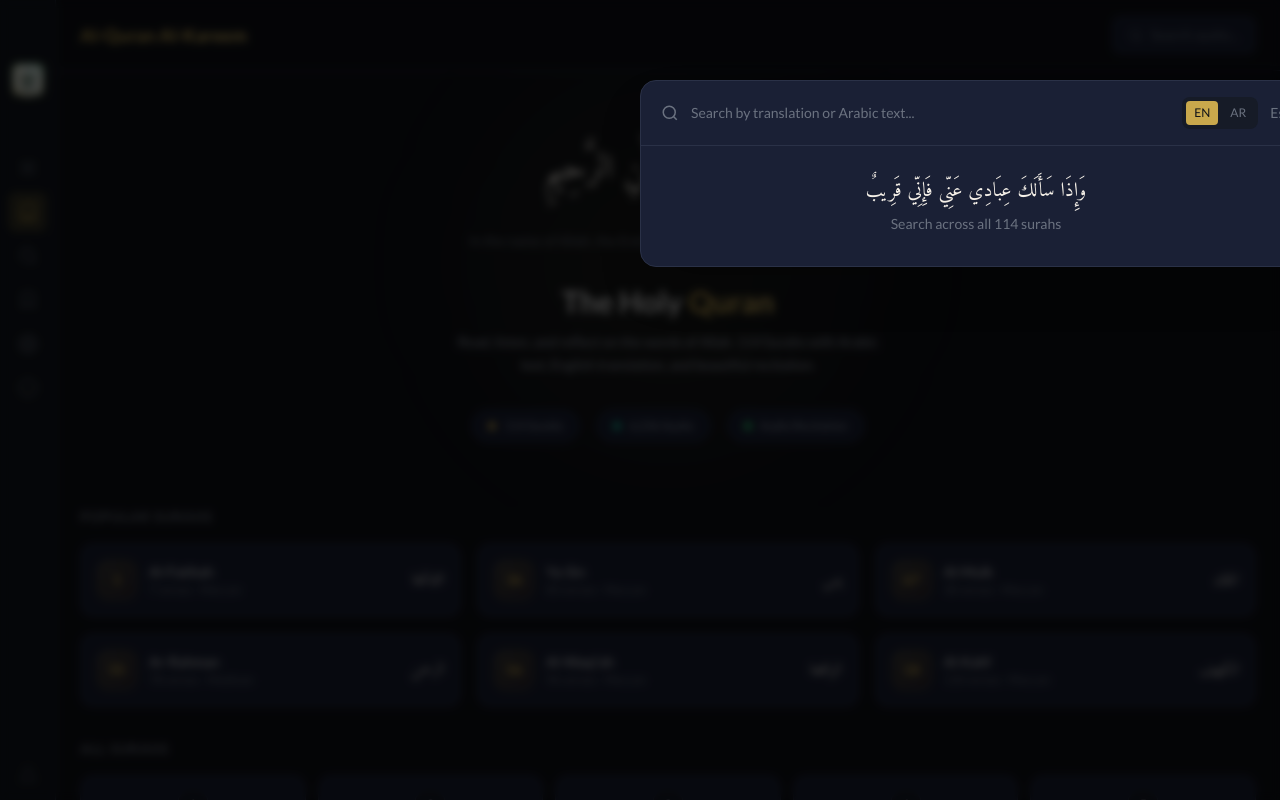
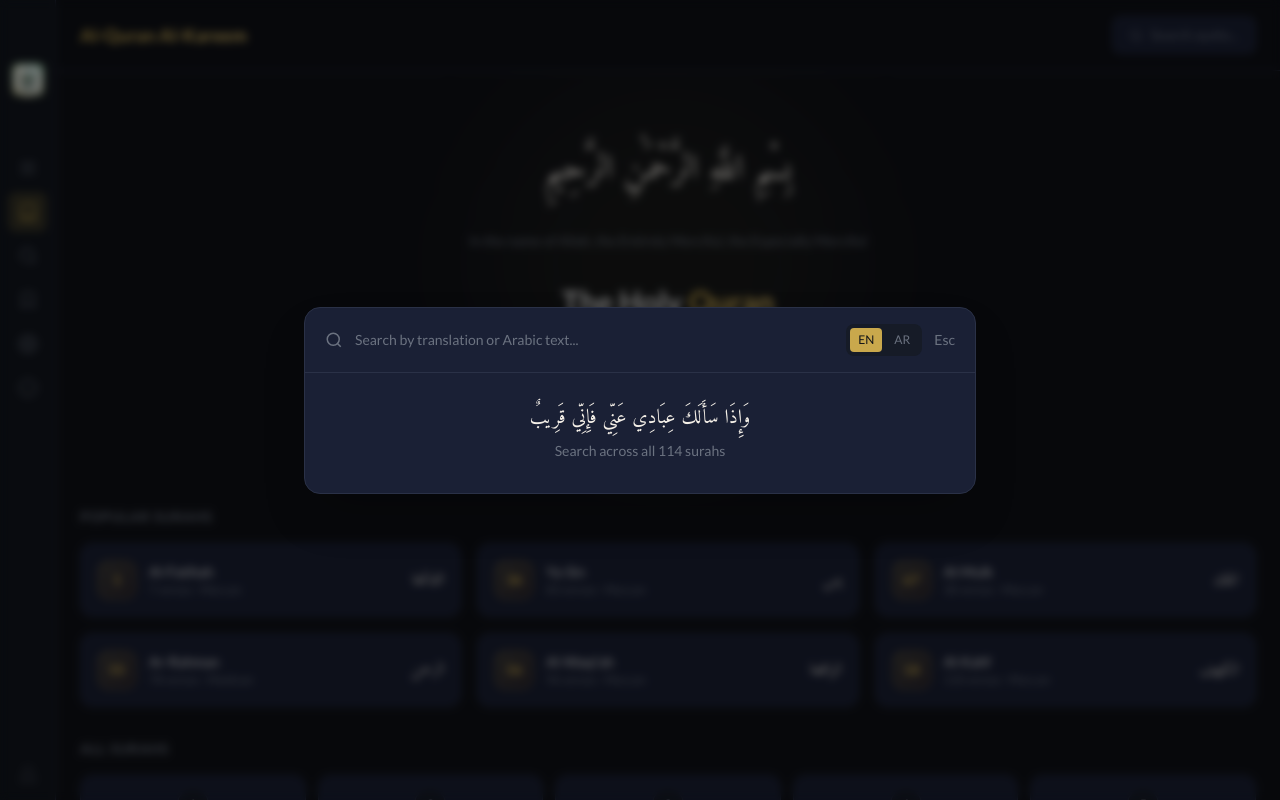
Before and after one commit to mirzasalem/quran-web-aplication, a Next.js app in the folder frontend/: page / in a window 1280 px wide. Both pictures are taken after typing "Sample" into the empty fields and a click on the button "Search". Shown: the top 800 px of the page. Built offline with nearby package versions, Linux system fonts and the light colour scheme; a web font is replaced by a local one.

Commit message:
Search bug fixed

```diff
--- a/frontend/next.config.js
+++ b/frontend/next.config.js
@@ -6,7 +6,7 @@ const nextConfig = {
   trailingSlash: true,
   images: { unoptimized: true },
   env: {
-    NEXT_PUBLIC_API_URL: process.env.NEXT_PUBLIC_API_URL || "http://localhost:3001",
+    NEXT_PUBLIC_API_URL: process.env.NEXT_PUBLIC_API_URL || "http://192.168.68.107:3001",
   },
 };
 
--- a/frontend/src/components/SearchModal.tsx
+++ b/frontend/src/components/SearchModal.tsx
@@ -75,15 +75,26 @@ export default function SearchModal({ isOpen, onClose }: SearchModalProps) {
 
   if (!isOpen) return null;
 
+
   return (
-    <>
-      <div className="fixed inset-0 bg-black/70 z-50 backdrop-blur-sm" onClick={onClose} />
-      <div className="fixed top-[10vh] left-1/2 -translate-x-1/2 w-full max-w-2xl bg-bg-card border border-border rounded-2xl shadow-2xl z-50 overflow-hidden animate-fade-in-up">
+  <div className="fixed inset-0 z-50 flex items-center justify-center">
+
+    {/* Backdrop */}
+    <div
+      className="absolute inset-0 bg-black/50 backdrop-blur-sm"
+      onClick={onClose}
+    />
+
+    {/* Modal */}
+    <div className="relative w-full max-w-2xl mx-4 bg-bg-card border border-border rounded-2xl shadow-2xl overflow-hidden animate-fade-in-up">
+
       {/* Search Input */}
       <div className="flex items-center gap-3 px-5 py-4 border-b border-border">
         <svg width="18" height="18" className="text-text-muted flex-shrink-0" viewBox="0 0 24 24" fill="none" stroke="currentColor" strokeWidth="2">
-            <circle cx="11" cy="11" r="8"/><line x1="21" y1="21" x2="16.65" y2="16.65"/>
+          <circle cx="11" cy="11" r="8"/>
+          <line x1="21" y1="21" x2="16.65" y2="16.65"/>
         </svg>
+
         <input
           ref={inputRef}
           type="text"
@@ -101,18 +112,29 @@ export default function SearchModal({ isOpen, onClose }: SearchModalProps) {
           <button
             onClick={() => setLang("en")}
             className={`px-2 py-1 rounded text-xs font-medium transition-all ${
-                lang === "en" ? "bg-accent-gold text-bg-primary" : "text-text-muted hover:text-text-primary"
+              lang === "en"
+                ? "bg-accent-gold text-bg-primary"
+                : "text-text-muted hover:text-text-primary"
             }`}
-            >EN</button>
+          >
+            EN
+          </button>
           <button
             onClick={() => setLang("ar")}
             className={`px-2 py-1 rounded text-xs font-medium transition-all ${
-                lang === "ar" ? "bg-accent-gold text-bg-primary" : "text-text-muted hover:text-text-primary"
+              lang === "ar"
+                ? "bg-accent-gold text-bg-primary"
+                : "text-text-muted hover:text-text-primary"
             }`}
-            >AR</button>
+          >
+            AR
+          </button>
         </div>
 
-          <button onClick={onClose} className="text-text-muted hover:text-text-primary text-sm">
+        <button
+          onClick={onClose}
+          className="text-text-muted hover:text-text-primary text-sm"
+        >
           Esc
         </button>
       </div>
@@ -128,7 +150,7 @@ export default function SearchModal({ isOpen, onClose }: SearchModalProps) {
 
         {error && (
           <div className="px-5 py-8 text-center">
-              <span className="text-2xl">⚠️</span>
+            <span className="text-2xl">Error</span>
             <p className="text-sm text-red-400 mt-2">{error}</p>
           </div>
         )}
@@ -136,15 +158,20 @@ export default function SearchModal({ isOpen, onClose }: SearchModalProps) {
         {!isLoading && !error && results.length === 0 && query.length >= 2 && (
           <div className="px-5 py-8 text-center">
             <span className="text-3xl">🔍</span>
-              <p className="text-sm text-text-muted mt-2">No results found for "{query}"</p>
+            <p className="text-sm text-text-muted mt-2">
+              No results found for "{query}"
+            </p>
           </div>
         )}
 
         {!isLoading && results.length > 0 && (
           <>
             <div className="px-5 py-2 border-b border-border bg-bg-secondary">
-                <span className="text-xs text-text-muted">{results.length} result(s) found</span>
+              <span className="text-xs text-text-muted">
+                {results.length} result(s) found
+              </span>
             </div>
+
             {results.map((result, idx) => (
               <Link
                 key={`${result.surahNumber}-${result.ayah.numberInSurah}-${idx}`}
@@ -152,7 +179,6 @@ export default function SearchModal({ isOpen, onClose }: SearchModalProps) {
                 onClick={onClose}
                 className="block px-5 py-4 border-b border-border/60 hover:bg-bg-hover transition-colors"
               >
-                  {/* Surah info */}
                 <div className="flex items-center gap-2 mb-2">
                   <span className="text-xs bg-accent-gold/20 text-accent-gold px-2 py-0.5 rounded font-medium">
                     {result.surahEnglishName}
@@ -160,25 +186,27 @@ export default function SearchModal({ isOpen, onClose }: SearchModalProps) {
                   <span className="text-xs text-text-muted">
                     Ayah {result.ayah.numberInSurah}
                   </span>
-                    <span className="text-xs text-text-muted ml-auto">#{result.surahNumber}</span>
+                  <span className="text-xs text-text-muted ml-auto">
+                    #{result.surahNumber}
+                  </span>
                 </div>
 
-                  {/* Arabic text */}
                 <p
                   className="text-right text-text-arabic text-base font-arabic mb-2 leading-loose"
                   dir="rtl"
                   dangerouslySetInnerHTML={{
-                      __html: lang === "ar"
+                    __html:
+                      lang === "ar"
                         ? highlightText(result.ayah.text, query)
                         : result.ayah.text,
                   }}
                 />
 
-                  {/* Translation */}
                 <p
                   className="text-sm text-text-secondary leading-relaxed"
                   dangerouslySetInnerHTML={{
-                      __html: lang === "en"
+                    __html:
+                      lang === "en"
                         ? highlightText(result.ayah.translation, query)
                         : result.ayah.translation,
                   }}
@@ -190,12 +218,145 @@ export default function SearchModal({ isOpen, onClose }: SearchModalProps) {
 
         {query.length === 0 && (
           <div className="px-5 py-8 text-center">
-              <p className="text-text-arabic text-xl font-arabic mb-2" dir="rtl">وَإِذَا سَأَلَكَ عِبَادِي عَنِّي فَإِنِّي قَرِيبٌ</p>
-              <p className="text-sm text-text-muted">Search across all 114 surahs</p>
+            <p className="text-text-arabic text-xl font-arabic mb-2" dir="rtl">
+              وَإِذَا سَأَلَكَ عِبَادِي عَنِّي فَإِنِّي قَرِيبٌ
+            </p>
+            <p className="text-sm text-text-muted">
+              Search across all 114 surahs
+            </p>
           </div>
         )}
       </div>
     </div>
-    </>
+  </div>
 );
+
+
+
+
+
+  // return (
+  //   <>
+
+  //     <div className="fixed inset-0 bg-black/50 z-50 backdrop-blur-sm" onClick={onClose} />
+  //     <div className="fixed top-[10vh] left-1/2 -translate-x-1/2 w-full max-w-2xl bg-bg-card border border-border rounded-2xl shadow-2xl z-50 overflow-hidden animate-fade-in-up">
+  //       {/* Search Input */}
+  //       <div className="flex items-center gap-3 px-5 py-4 border-b border-border">
+  //         <svg width="18" height="18" className="text-text-muted flex-shrink-0" viewBox="0 0 24 24" fill="none" stroke="currentColor" strokeWidth="2">
+  //           <circle cx="11" cy="11" r="8"/><line x1="21" y1="21" x2="16.65" y2="16.65"/>
+  //         </svg>
+  //         <input
+  //           ref={inputRef}
+  //           type="text"
+  //           placeholder="Search by translation or Arabic text..."
+  //           value={query}
+  //           onChange={(e) => {
+  //             setQuery(e.target.value);
+  //             handleSearch(e.target.value);
+  //           }}
+  //           className="flex-1 bg-transparent text-text-primary placeholder:text-text-muted text-sm focus:outline-none"
+  //         />
+
+  //         {/* Language Toggle */}
+  //         <div className="flex gap-1 bg-bg-secondary rounded-lg p-1">
+  //           <button
+  //             onClick={() => setLang("en")}
+  //             className={`px-2 py-1 rounded text-xs font-medium transition-all ${
+  //               lang === "en" ? "bg-accent-gold text-bg-primary" : "text-text-muted hover:text-text-primary"
+  //             }`}
+  //           >EN</button>
+  //           <button
+  //             onClick={() => setLang("ar")}
+  //             className={`px-2 py-1 rounded text-xs font-medium transition-all ${
+  //               lang === "ar" ? "bg-accent-gold text-bg-primary" : "text-text-muted hover:text-text-primary"
+  //             }`}
+  //           >AR</button>
+  //         </div>
+
+  //         <button onClick={onClose} className="text-text-muted hover:text-text-primary text-sm">
+  //           Esc
+  //         </button>
+  //       </div>
+
+  //       {/* Results */}
+  //       <div className="max-h-[60vh] overflow-y-auto">
+  //         {isLoading && (
+  //           <div className="flex items-center justify-center py-12">
+  //             <div className="w-6 h-6 border-2 border-accent-gold border-t-transparent rounded-full animate-spin" />
+  //             <span className="ml-3 text-sm text-text-muted">Searching...</span>
+  //           </div>
+  //         )}
+
+  //         {error && (
+  //           <div className="px-5 py-8 text-center">
+  //             <span className="text-2xl">Error</span>
+  //             <p className="text-sm text-red-400 mt-2">{error}</p>
+  //           </div>
+  //         )}
+
+  //         {!isLoading && !error && results.length === 0 && query.length >= 2 && (
+  //           <div className="px-5 py-8 text-center">
+  //             <span className="text-3xl">🔍</span>
+  //             <p className="text-sm text-text-muted mt-2">No results found for "{query}"</p>
+  //           </div>
+  //         )}
+
+  //         {!isLoading && results.length > 0 && (
+  //           <>
+  //             <div className="px-5 py-2 border-b border-border bg-bg-secondary">
+  //               <span className="text-xs text-text-muted">{results.length} result(s) found</span>
+  //             </div>
+  //             {results.map((result, idx) => (
+  //               <Link
+  //                 key={`${result.surahNumber}-${result.ayah.numberInSurah}-${idx}`}
+  //                 href={`/surah/${result.surahNumber}#ayah-${result.ayah.numberInSurah}`}
+  //                 onClick={onClose}
+  //                 className="block px-5 py-4 border-b border-border/60 hover:bg-bg-hover transition-colors"
+  //               >
+  //                 {/* Surah info */}
+  //                 <div className="flex items-center gap-2 mb-2">
+  //                   <span className="text-xs bg-accent-gold/20 text-accent-gold px-2 py-0.5 rounded font-medium">
+  //                     {result.surahEnglishName}
+  //                   </span>
+  //                   <span className="text-xs text-text-muted">
+  //                     Ayah {result.ayah.numberInSurah}
+  //                   </span>
+  //                   <span className="text-xs text-text-muted ml-auto">#{result.surahNumber}</span>
+  //                 </div>
+
+  //                 {/* Arabic text */}
+  //                 <p
+  //                   className="text-right text-text-arabic text-base font-arabic mb-2 leading-loose"
+  //                   dir="rtl"
+  //                   dangerouslySetInnerHTML={{
+  //                     __html: lang === "ar"
+  //                       ? highlightText(result.ayah.text, query)
+  //                       : result.ayah.text,
+  //                   }}
+  //                 />
+
+  //                 {/* Translation */}
+  //                 <p
+  //                   className="text-sm text-text-secondary leading-relaxed"
+  //                   dangerouslySetInnerHTML={{
+  //                     __html: lang === "en"
+  //                       ? highlightText(result.ayah.translation, query)
+  //                       : result.ayah.translation,
+  //                   }}
+  //                 />
+  //               </Link>
+  //             ))}
+  //           </>
+  //         )}
+
+  //         {query.length === 0 && (
+  //           <div className="px-5 py-8 text-center">
+  //             <p className="text-text-arabic text-xl font-arabic mb-2" dir="rtl">وَإِذَا سَأَلَكَ عِبَادِي عَنِّي فَإِنِّي قَرِيبٌ</p>
+  //             <p className="text-sm text-text-muted">Search across all 114 surahs</p>
+  //           </div>
+  //         )}
+  //       </div>
+  //     </div>
+  //   </>
+  // );
 }
```
Lines whose indentation alone changed are shown as unchanged.
